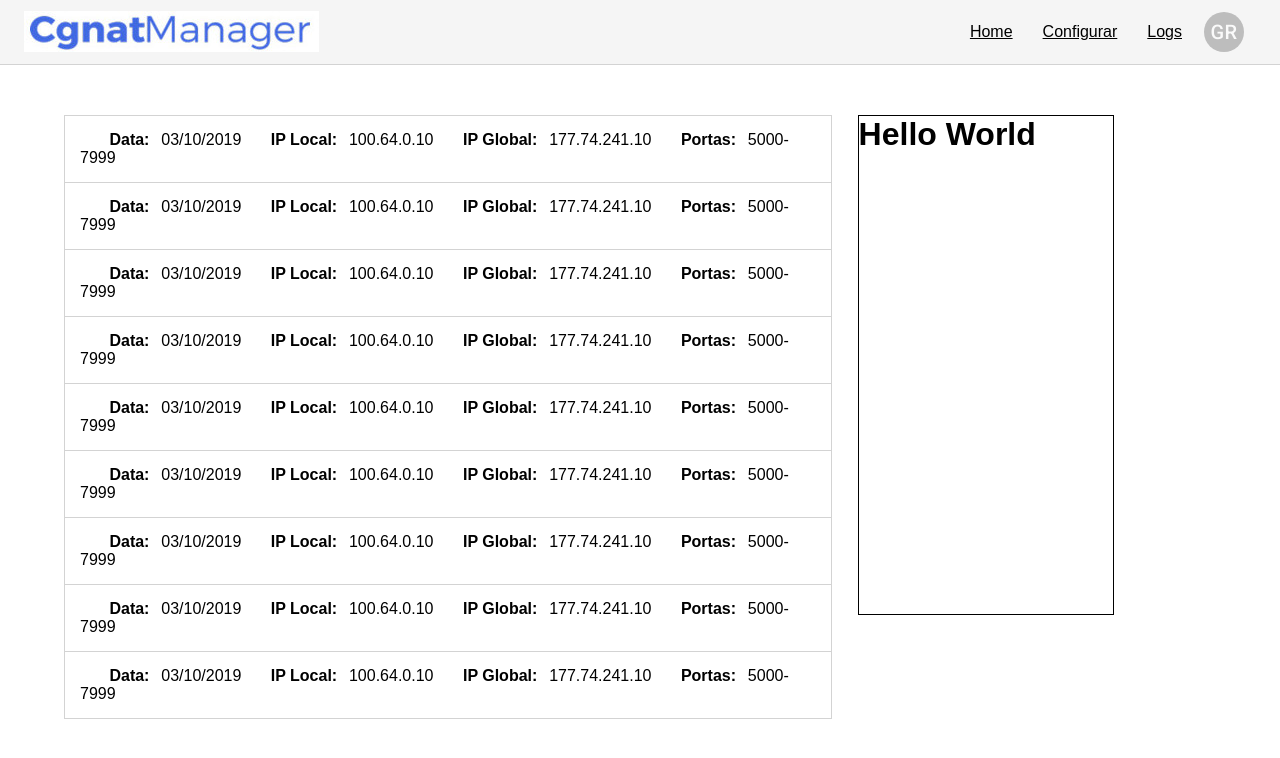
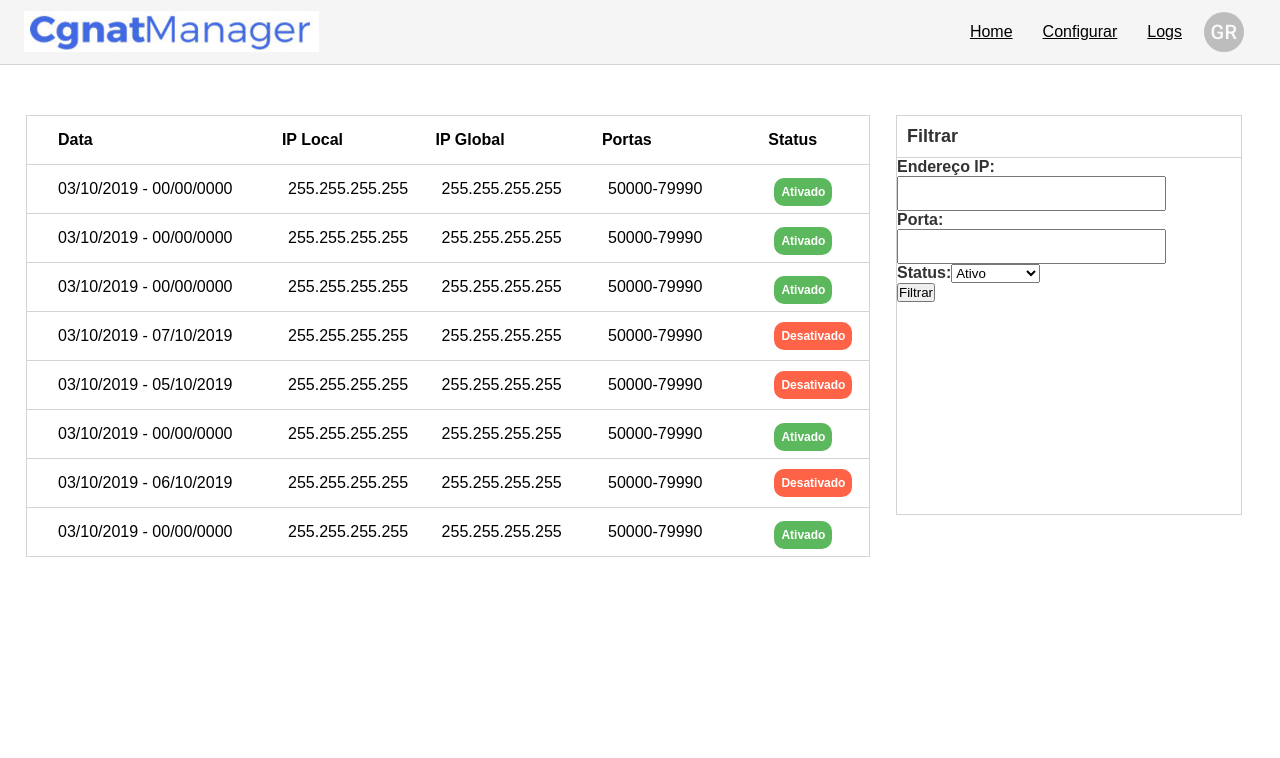
Before and after one commit to gusttavosouza/cgnat-manager, a React (Create React App) app in the folder frontend/: page /logs in a window 1280 px wide. Shown: the top 758 px of the page. Built offline with nearby package versions, Linux system fonts and the light colour scheme.

Commit message:
Frontend - feito ajustes na tela de logs

```diff
--- a/frontend/src/pages/Logs/Log.css
+++ b/frontend/src/pages/Logs/Log.css
@@ -7,28 +7,128 @@
 }
 
 .container-central .container-datas {
-  width: 60%;
-  height: 500px;
+  width: 66%;
   border-top: 1px #D3D3D3 solid;
-  margin-left: 5%;
+  margin-left: 2%;
 }
 
 .container-central .container-datas .data{
   width: 100%;
-  padding: 15px;
+  padding-left: 5px;
+  padding-top:15px;
+  padding-bottom:15px;
+  padding-right:15px;
   border-left: 1px #D3D3D3 solid;
   border-right: 1px #D3D3D3 solid;
   border-bottom: 1px #D3D3D3 solid;
 }
 
-.container-central .container-datas .data p strong{
-  margin-left: 4%;
-  margin-right: 1%;
+.container-central .container-datas .data strong{
+  font-size: 16px;
+  font-weight: normal;
+  font-family: Arial, Helvetica, sans-serif;
+  margin-left: 20px;
+  margin-right: 20px;
+}
+
+.container-central .container-datas .data .infoOne {
+  position: relative;
+  margin-left: 2%;
+  padding: 10px
+}
+.container-central .container-datas .data .infoTwo {
+  position: absolute;
+  margin-left: 2%
+}
+.container-central .container-datas .data .infoThree {
+  position: absolute;
+  margin-left: 14%
+}
+.container-central .container-datas .data .infoFour {
+  position: absolute;
+  margin-left: 27%
+}
+.container-central .container-datas .data .infoFiveAtivado {
+  position: absolute;
+  margin-left: 40%;
+  padding: 7px;
+  margin-top: -2px;
+  color: white;
+  background-color: #5cb85c;
+  border-radius: 10px;
+  font-size: 12px;
+  font-weight: bold
+}
+
+.container-central .container-datas .data .infoFiveDesativado {
+  position: absolute;
+  margin-left: 40%;
+  padding: 7px;
+  margin-top: -5px;
+  color: white;
+  background-color: #FF6347;
+  border-radius: 10px;
+  font-size: 12px;
+  font-weight: bold
+}
+
+.container-central .container-datas .data-fixa{
+  width: 100%;
+  padding-left: 5px;
+  padding-top:15px;
+  padding-bottom:15px;
+  padding-right:15px;
+  border-left: 1px #D3D3D3 solid;
+  border-right: 1px #D3D3D3 solid;
+  border-bottom: 1px #D3D3D3 solid;
+}
+
+.container-central .container-datas .data-fixa .fixoOne {
+  position: relative;
+  margin-left: 2%;
+  padding: 10px
+}
+.container-central .container-datas .data-fixa .fixoTwo {
+  position: absolute;
+  margin-left: 14%
+}
+.container-central .container-datas .data-fixa .fixoThree {
+  position: absolute;
+  margin-left: 26%
+}
+.container-central .container-datas .data-fixa .fixoFour {
+  position: absolute;
+  margin-left: 39%
+}
+.container-central .container-datas .data-fixa .fixoFive {
+  position: absolute;
+  margin-left: 52%
 }
 
 .container-filter {
-  width: 20%;
-  height: 500px;
+  width: 27%;
+  height: 400px;
   margin-left: 2%;
-  border: 1px solid #000
+  border: 1px solid #d3d3d3;
 }
+
+.container-filter  h1{
+  font-size: 18px;
+  font-family: Arial, Helvetica, sans-serif;
+  padding: 10px;
+  border-bottom: 1px solid #d3d3d3;
+  color:#333
+}
+
+.container-filter p {
+  font-family: Arial, Helvetica, sans-serif;
+  font-size: 16px;
+  font-weight: bold;
+  color: #333
+}
+
+.container-filter input {
+  font-size: 20px;
+  font-family: Arial, Helvetica, sans-serif;
+  height: 35px;
+}
--- a/frontend/src/pages/Logs/Log.js
+++ b/frontend/src/pages/Logs/Log.js
@@ -9,81 +9,101 @@ export default function Logs() {
       <Menu />
       <div className="container-central">
         <div className="container-datas">
+            <div className="data-fixa">
+              <p>
+                <strong className="fixoOne">Data</strong>
+                <strong className="fixoTwo">IP Local</strong>
+                <strong className="fixoThree">IP Global</strong>
+                <strong className="fixoFour">Portas</strong>
+                <strong className="fixoFive">Status</strong>
+              </p>
+            </div>
+
             <div className="data">
               <p>
-                <strong>Data: </strong> 03/10/2019
-                <strong>IP Local: </strong> 100.64.0.10
-                <strong>IP Global: </strong> 177.74.241.10
-                <strong>Portas: </strong>  5000-7999
+                <strong className="infoOne">03/10/2019 - 00/00/0000</strong>
+                <strong className="infoTwo">255.255.255.255</strong>
+                <strong className="infoThree">255.255.255.255</strong>
+                <strong className="infoFour">50000-79990</strong>
+                <strong className="infoFiveAtivado">Ativado</strong>
               </p>
             </div>
             <div className="data">
               <p>
-                <strong>Data: </strong> 03/10/2019
-                <strong>IP Local: </strong> 100.64.0.10
-                <strong>IP Global: </strong> 177.74.241.10
-                <strong>Portas: </strong>  5000-7999
+                <strong className="infoOne">03/10/2019 - 00/00/0000</strong>
+                <strong className="infoTwo">255.255.255.255</strong>
+                <strong className="infoThree">255.255.255.255</strong>
+                <strong className="infoFour">50000-79990</strong>
+                <strong className="infoFiveAtivado">Ativado</strong>
               </p>
             </div>
             <div className="data">
               <p>
-                <strong>Data: </strong> 03/10/2019
-                <strong>IP Local: </strong> 100.64.0.10
-                <strong>IP Global: </strong> 177.74.241.10
-                <strong>Portas: </strong>  5000-7999
+                <strong className="infoOne">03/10/2019 - 00/00/0000</strong>
+                <strong className="infoTwo">255.255.255.255</strong>
+                <strong className="infoThree">255.255.255.255</strong>
+                <strong className="infoFour">50000-79990</strong>
+                <strong className="infoFiveAtivado">Ativado</strong>
               </p>
             </div>
             <div className="data">
               <p>
-                <strong>Data: </strong> 03/10/2019
-                <strong>IP Local: </strong> 100.64.0.10
-                <strong>IP Global: </strong> 177.74.241.10
-                <strong>Portas: </strong>  5000-7999
+                <strong className="infoOne">03/10/2019 - 07/10/2019</strong>
+                <strong className="infoTwo">255.255.255.255</strong>
+                <strong className="infoThree">255.255.255.255</strong>
+                <strong className="infoFour">50000-79990</strong>
+                <strong className="infoFiveDesativado">Desativado</strong>
               </p>
             </div>
             <div className="data">
               <p>
-                <strong>Data: </strong> 03/10/2019
-                <strong>IP Local: </strong> 100.64.0.10
-                <strong>IP Global: </strong> 177.74.241.10
-                <strong>Portas: </strong>  5000-7999
+                <strong className="infoOne">03/10/2019 - 05/10/2019</strong>
+                <strong className="infoTwo">255.255.255.255</strong>
+                <strong className="infoThree">255.255.255.255</strong>
+                <strong className="infoFour">50000-79990</strong>
+                <strong className="infoFiveDesativado">Desativado</strong>
               </p>
             </div>
             <div className="data">
               <p>
-                <strong>Data: </strong> 03/10/2019
-                <strong>IP Local: </strong> 100.64.0.10
-                <strong>IP Global: </strong> 177.74.241.10
-                <strong>Portas: </strong>  5000-7999
+                <strong className="infoOne">03/10/2019 - 00/00/0000</strong>
+                <strong className="infoTwo">255.255.255.255</strong>
+                <strong className="infoThree">255.255.255.255</strong>
+                <strong className="infoFour">50000-79990</strong>
+                <strong className="infoFiveAtivado">Ativado</strong>
               </p>
             </div>
             <div className="data">
               <p>
-                <strong>Data: </strong> 03/10/2019
-                <strong>IP Local: </strong> 100.64.0.10
-                <strong>IP Global: </strong> 177.74.241.10
-                <strong>Portas: </strong>  5000-7999
+                <strong className="infoOne">03/10/2019 - 06/10/2019</strong>
+                <strong className="infoTwo">255.255.255.255</strong>
+                <strong className="infoThree">255.255.255.255</strong>
+                <strong className="infoFour">50000-79990</strong>
+                <strong className="infoFiveDesativado">Desativado</strong>
               </p>
             </div>
             <div className="data">
               <p>
-                <strong>Data: </strong> 03/10/2019
-                <strong>IP Local: </strong> 100.64.0.10
-                <strong>IP Global: </strong> 177.74.241.10
-                <strong>Portas: </strong>  5000-7999
+                <strong className="infoOne">03/10/2019 - 00/00/0000</strong>
+                <strong className="infoTwo">255.255.255.255</strong>
+                <strong className="infoThree">255.255.255.255</strong>
+                <strong className="infoFour">50000-79990</strong>
+                <strong className="infoFiveAtivado">Ativado</strong>
               </p>
             </div>
-            <div className="data">
-              <p>
-                <strong>Data: </strong> 03/10/2019
-                <strong>IP Local: </strong> 100.64.0.10
-                <strong>IP Global: </strong> 177.74.241.10
-                <strong>Portas: </strong>  5000-7999
-              </p>
-            </div>
+
         </div>
         <div className="container-filter">
-          <h1>Hello World</h1>
+          <h1>Filtrar</h1>
+          <p>Endereço IP: <br /><input type="text" /></p>
+          <p>Porta: <br /><input type="text" /></p>
+          <p>Status:
+            <select >
+              <option selected>Ativo</option>
+              <option>Desativado</option>
+            </select>
+          </p>
+          <button>Filtrar</button>
         </div>
       </div>
     </div>
```
